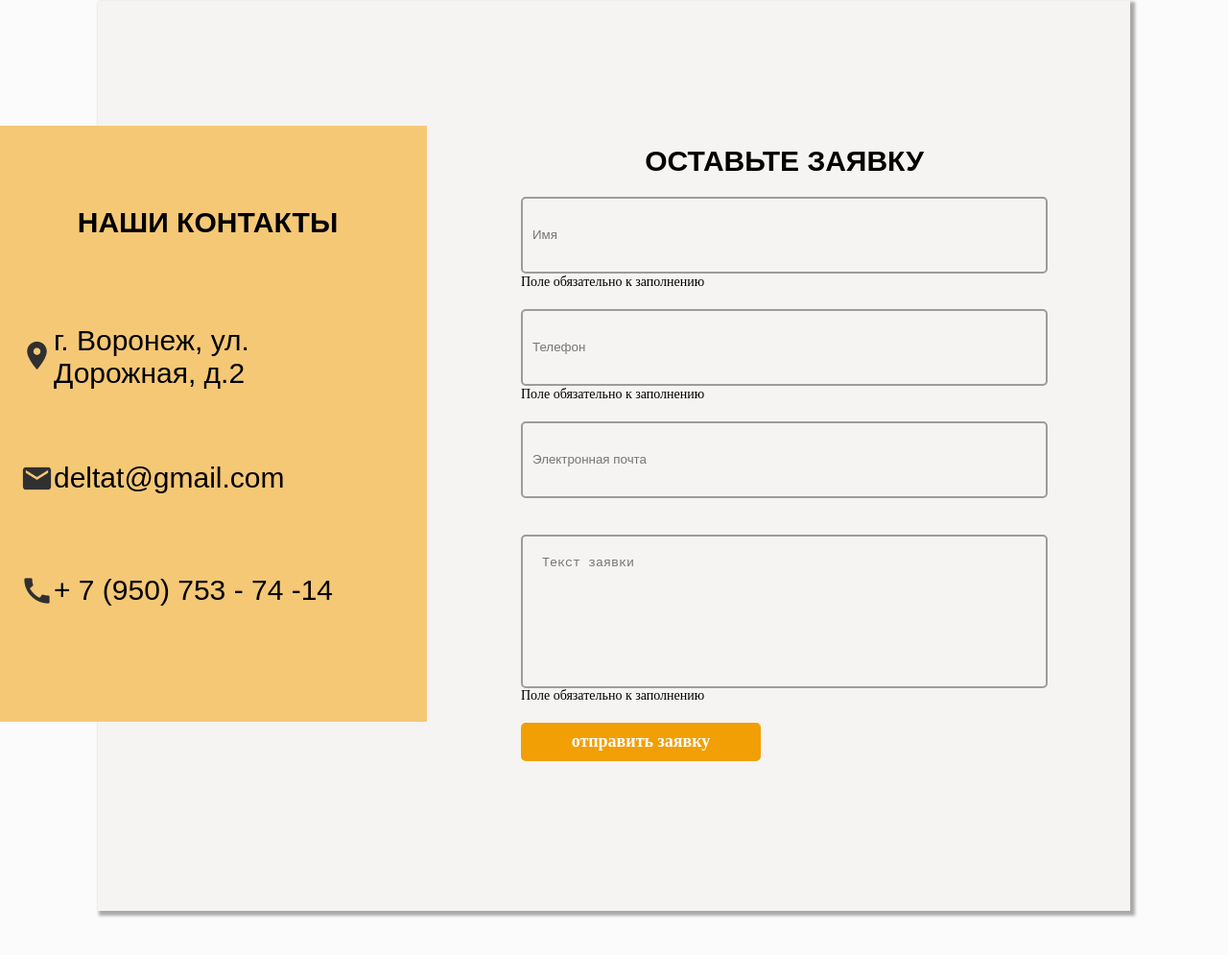
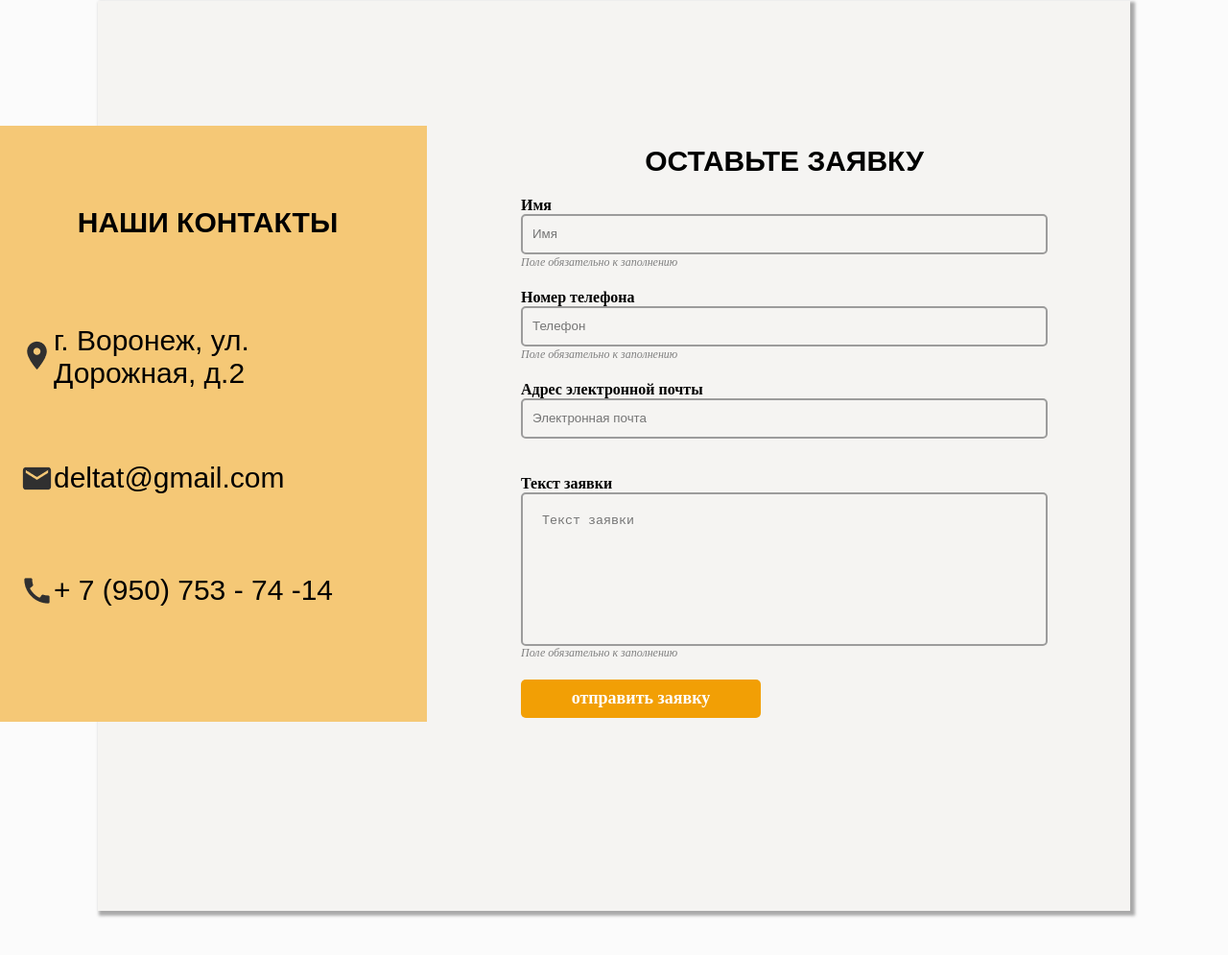
Before and after one commit to aleksey-t/delta-t, a website: page index.html in a window 1280 px wide. Shown: the part 4494-5489 px from the top of the page at 96% size. Drawn offline with Linux system fonts and the light colour scheme.

Commit message:
подключил скрипт валидации, изменил стиль текста в форме заявки

```diff
--- a/css/style.css
+++ b/css/style.css
@@ -551,7 +551,7 @@
 
 .app-field-one, .app-field-two, .app-field-three {
     width: 100%;
-    height: 80px;
+    height: 42px;
     border: 2px solid #9C9C9C;
     border-radius: 5px;
     background-color: #F5F4F2;
@@ -684,9 +684,15 @@ textarea {
 }
 
 .attention {
-    font-size: 14px;
+    font-size: 12px;
+    color: gray;
+    font-style: italic;
 }
 
 .form-item {
     margin-bottom: 20px;
 }
+
+.form-item label {
+    font-weight: 600;
+}
--- a/index.html
+++ b/index.html
@@ -258,22 +258,26 @@
                 <div class="application-fields">
 
                     <div class="form-item">
-                    <input type="text" class="app-field-one" placeholder="Имя">
+                        <label for="customer-name">Имя</label>
+                    <input type="text" class="app-field-one" placeholder="Имя" id="customer-name">
                     <div class="attention">Поле обязательно к заполнению</div>
                     </div>
 
                     <div class="form-item">
-                    <input type="text" class="app-field-two" placeholder="Телефон">
+                        <label for="phone">Номер телефона</label>
+                    <input type="text" class="app-field-two" placeholder="Телефон" id="phone">
                     <div class="attention">Поле обязательно к заполнению</div>
                     </div>
 
                     <div class="form-item">
-                    <input type="text" class="app-field-three" placeholder="Электронная почта">
+                        <label for="email">Адрес электронной почты</label>
+                    <input type="text" class="app-field-three" placeholder="Электронная почта" id="email">
                     <div class="attention"></div>
                     </div>
 
                     <div class="form-item">
-                    <textarea class="app-field-four" placeholder="Текст заявки"></textarea>
+                        <label for="message-box">Текст заявки</label>
+                    <textarea class="app-field-four" placeholder="Текст заявки" id="message-box"></textarea>
                         <div class="attention">Поле обязательно к заполнению</div>
                     </div>
 
@@ -320,5 +324,6 @@
 <div id="button-up"></div>
 
 <script src="js/script.js"></script>
+<script src="validate.js"></script>
 </body>
 </html>
--- a/validate.js
+++ b/validate.js
@@ -1,4 +1,4 @@
-let nameField = document.getElementById("customerName");
+let nameField = document.getElementById("customer-name");
 let phoneNumber = document.getElementById("phone");
 let zajavka = document.getElementById("message-box");
 let sendOrder = document.getElementById("order");
@@ -6,15 +6,12 @@ let sendOrder = document.getElementById("order");
 function checkFields() {
   if (!nameField.value.length) {
     nameField.style.borderColor = "red";
-    console.log("эээ, слищищь. Скажи, как тебя зовут, Ара");
   }
   if (!phoneNumber.value.length) {
     phoneNumber.style.borderColor = "red";
-    console.log("вай-вай! Дай по телефону позвоню!");
   }
   if (!zajavka.value.length) {
     zajavka.style.borderColor = "red";
-    console.log("напиши всё, что пришло тебе в голову, дорогой друг!");
   }
 }
 sendOrder.addEventListener("click", checkFields);
```
